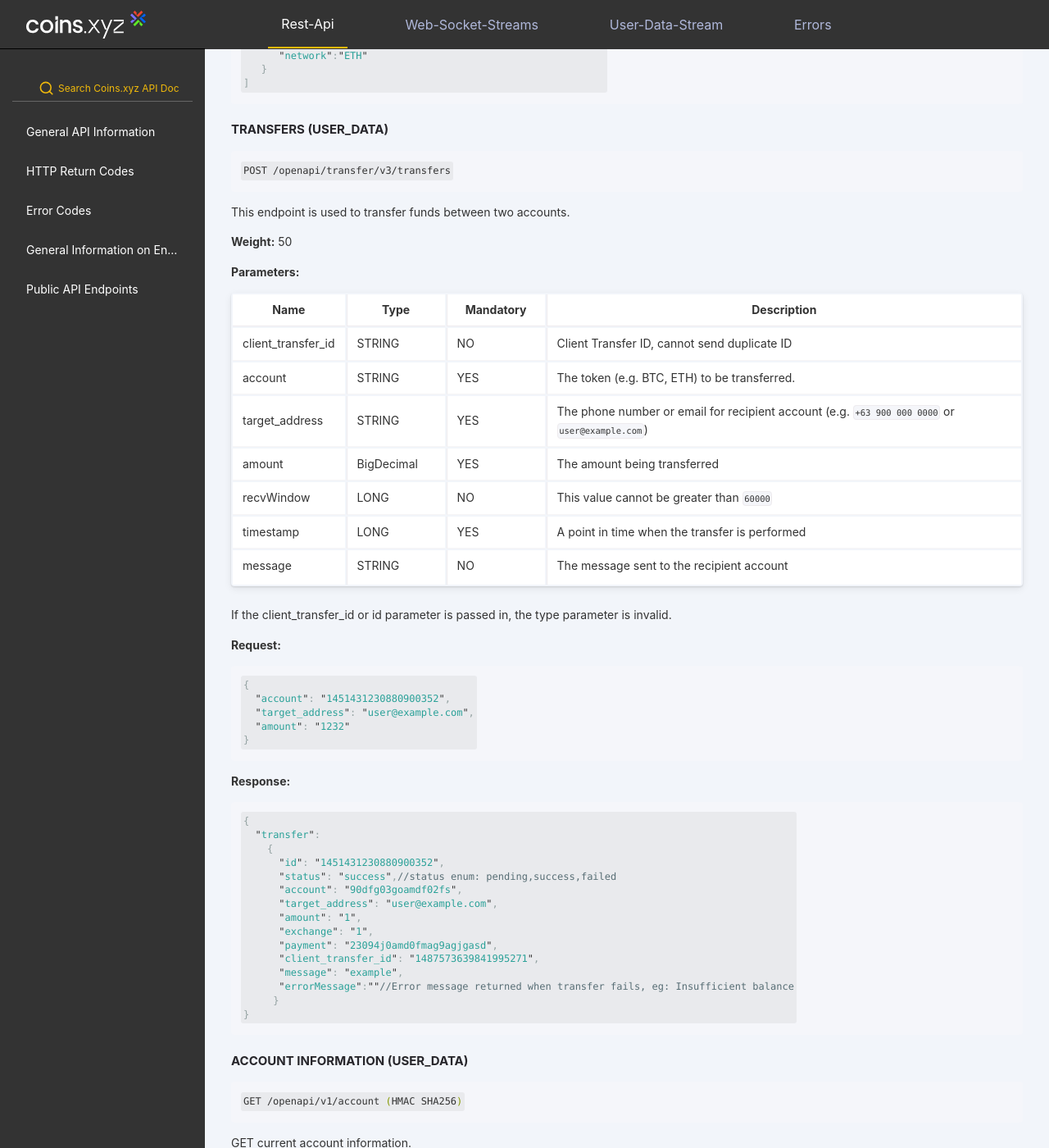
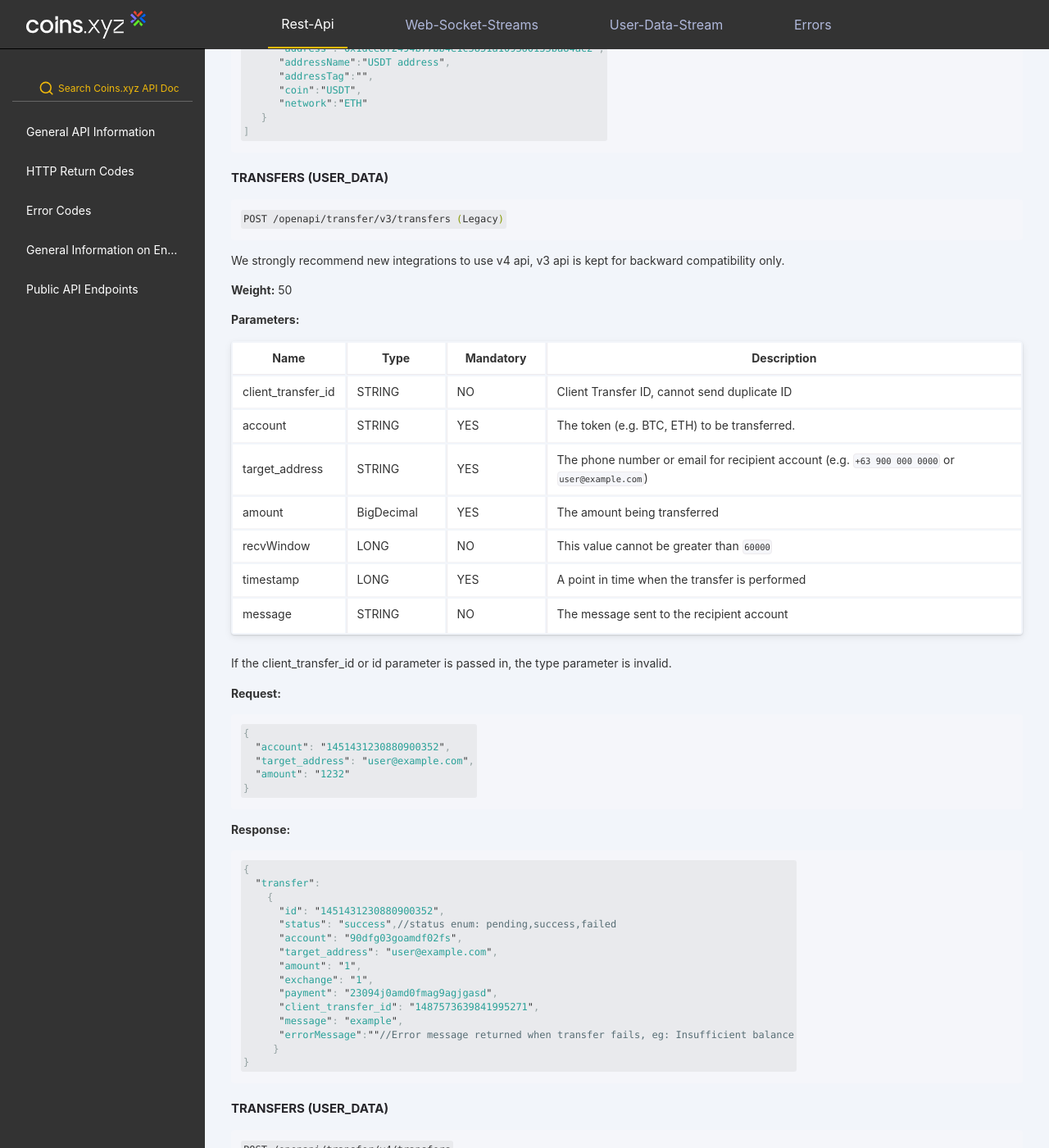
Before and after one commit to coins-docs/xyz, a Jekyll site: the page built from docs/rest-api.md, in a window 1280 px wide and 1400 px high, scrolled down 17858 px. Shown: the whole window at 82% size. Built offline with Jekyll 4.4.1, drawn with Linux system fonts in a browser that asks for light colours; some of the changed text lies outside the part shown.

Commit message:
Update rest-api.md

````diff
--- a/docs/rest-api.md
+++ b/docs/rest-api.md
@@ -7,6 +7,8 @@ nav: sidebar/rest-api.html
 ---
 
 # Change log:
+2026-01-09: Added the ``/openapi/transfer/v4/transfers` endpoint which guarantees JSON-formatted responses for both success and error cases.
+
 2025-11-05: Added the `/openapi/wallet/v1/withdraw/address-whitelist` endpoint for checking system status.
 
 2025-10-31: Added the `/openapi/v1/check-sys-status` endpoint for checking system status.
@@ -892,7 +894,60 @@ Get withdraw address whitelist for the user.
 #### Transfers (USER_DATA)
 
 ```shell
-POST /openapi/transfer/v3/transfers
+POST /openapi/transfer/v3/transfers (Legacy)
+```
+We strongly recommend new integrations to use v4 api, v3 api is kept for backward compatibility only.
+
+**Weight:** 50
+
+**Parameters:**
+
+Name       | Type  | Mandatory | Description
+-----------------|--------|-----------|--------------------------------------------------------------------------------------
+client_transfer_id | STRING | NO | Client Transfer ID, cannot send duplicate ID
+account      | STRING | YES    | The token (e.g. BTC, ETH) to be transferred.
+target_address   | STRING | YES    | The phone number or email for recipient account (e.g. `+63 900 000 0000` or `user@example.com`)
+amount      | BigDecimal | YES    | The amount being transferred
+recvWindow | LONG  | NO    | This value cannot be greater than `60000`
+timestamp     | LONG  | YES    | A point in time when the transfer is performed
+message     | STRING  | NO    | The message sent to the recipient account
+
+If the client_transfer_id or id parameter is passed in, the type parameter is invalid.
+
+**Request:**
+```javascript
+{
+  "account": "1451431230880900352",
+  "target_address": "user@example.com",
+  "amount": "1232"
+}
+```
+
+**Response:**
+```javascript
+{
+  "transfer":
+    {
+      "id": "1451431230880900352",
+      "status": "success",//status enum: pending,success,failed
+      "account": "90dfg03goamdf02fs",
+      "target_address": "user@example.com",
+      "amount": "1",
+      "exchange": "1",
+      "payment": "23094j0amd0fmag9agjgasd",
+      "client_transfer_id": "1487573639841995271",
+      "message": "example",
+      "errorMessage":""//Error message returned when transfer fails, eg: Insufficient balance
+     }
+}
+```
+
+
+
+#### Transfers (USER_DATA)
+
+```shell
+POST /openapi/transfer/v4/transfers
 ```
 This endpoint is used to transfer funds between two accounts.
 
````
